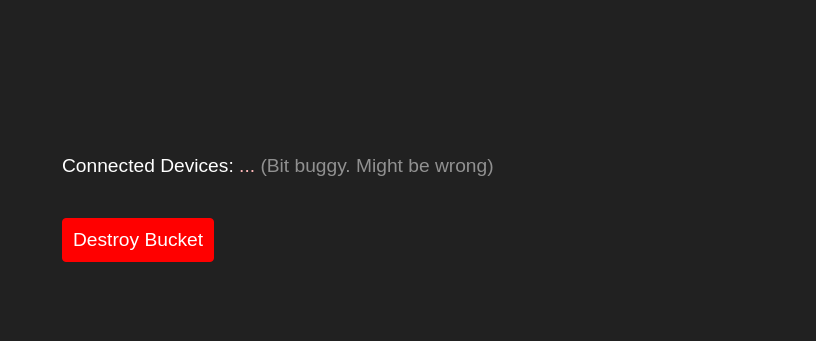
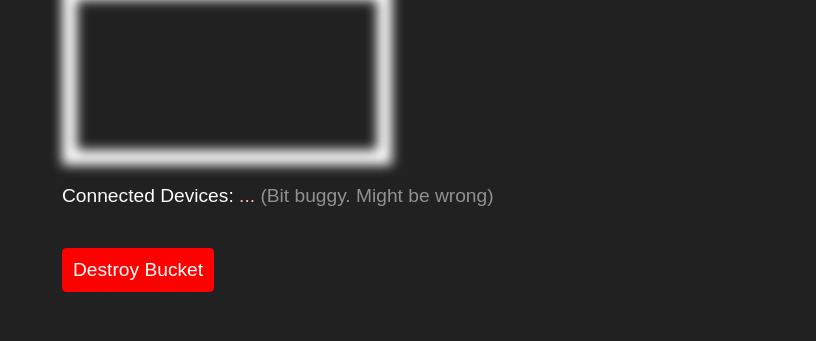
Before and after one commit to notnavindu/microbucket-archived, a website: page public/bucket.html in a window 1280 px wide. Shown: the part 629-970 px from the top of the page, without its empty margins (218-1034 px from the left). Before the commit the page ends 940 px from the top, so only its background shows below. Drawn offline with nearby package versions, Linux system fonts and the light colour scheme; no server answers; a script that the page names is missing.

Commit message:
fix:qr code not detecting sometimes

```diff
--- a/public/bucket.html
+++ b/public/bucket.html
@@ -113,7 +113,7 @@
           <button onclick="showCode()" id="btn-show" class="btn-blue">Show Bucket Code</button>
           <div class="blur" id="blur">
             <div style="font-size: 2rem">Code: <span id="code"></span></div>
-            <canvas id="qr"></canvas>
+            <canvas id="qr" style="border: 15px solid #fff;"></canvas>
           </div>
         </div>
 
```
